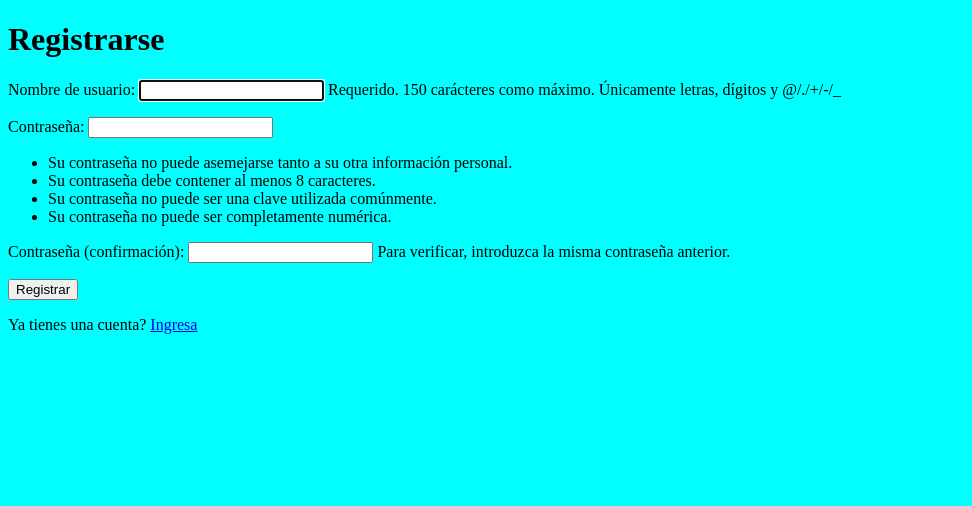
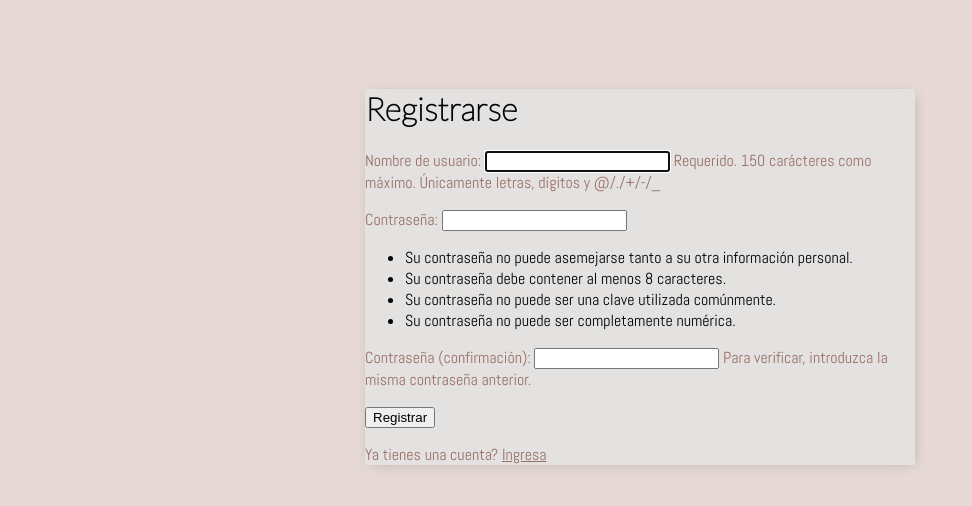
Before and after one commit to Alexnoter/blog-de-mandados-DJANGO, a Django app: page /registro/ in a window 1280 px wide. Shown: the top 506 px of the page, without its empty margins (0-972 px from the left). Run offline with Django 4.2, Linux system fonts and the light colour scheme.

Commit message:
Estilos generales y cambiando el tipo de letra y fondo

```diff
--- a/src/proyecto/base/templates/base/principal.html
+++ b/src/proyecto/base/templates/base/principal.html
@@ -6,10 +6,43 @@
           content="width=device-width, user-scalable=no, initial-scale=1.0, maximum-scale=1.0, minimum-scale=1.0">
     <meta http-equiv="X-UA-Compatible" content="ie=edge">
     <title>Lista de pendientes</title>
+
+    <link rel="preconnect" href="https://fonts.googleapis.com">
+    <link rel="preconnect" href="https://fonts.gstatic.com" crossorigin>
+    <link href="https://fonts.googleapis.com/css2?family=Abel&display=swap" rel="stylesheet">
+
+    <link rel="preconnect" href="https://fonts.googleapis.com">
+    <link rel="preconnect" href="https://fonts.gstatic.com" crossorigin>
+    <link href="https://fonts.googleapis.com/css2?family=Lato:wght@100&display=swap" rel="stylesheet">
+
     <style>
         body {
-            background-color: aqua;
+            background-color: #E6D8D4;
+            font-family: 'abel', sans-serif;
+            padding-top: 60px;
         }
+        .container{
+            max-width: 550px;
+            margin: auto;
+            background-color: #E4E2E1;
+            -webkit-box-shadow: 2px 2px 13px -4px rgba(0, 0, 0, 0.21);
+            box-shadow: 2px 2px 13px -4px rgba(0, 0, 0, 0.21);
+        }
+
+        h1,
+        h2,
+        h3,
+        h4,
+        h5,
+        h6{
+            font-family: 'Lato', sans-serif;
+        }
+
+        a,
+        p{
+            color: #996E66;
+        }
+
     </style>
 </head>
 <body>
```
